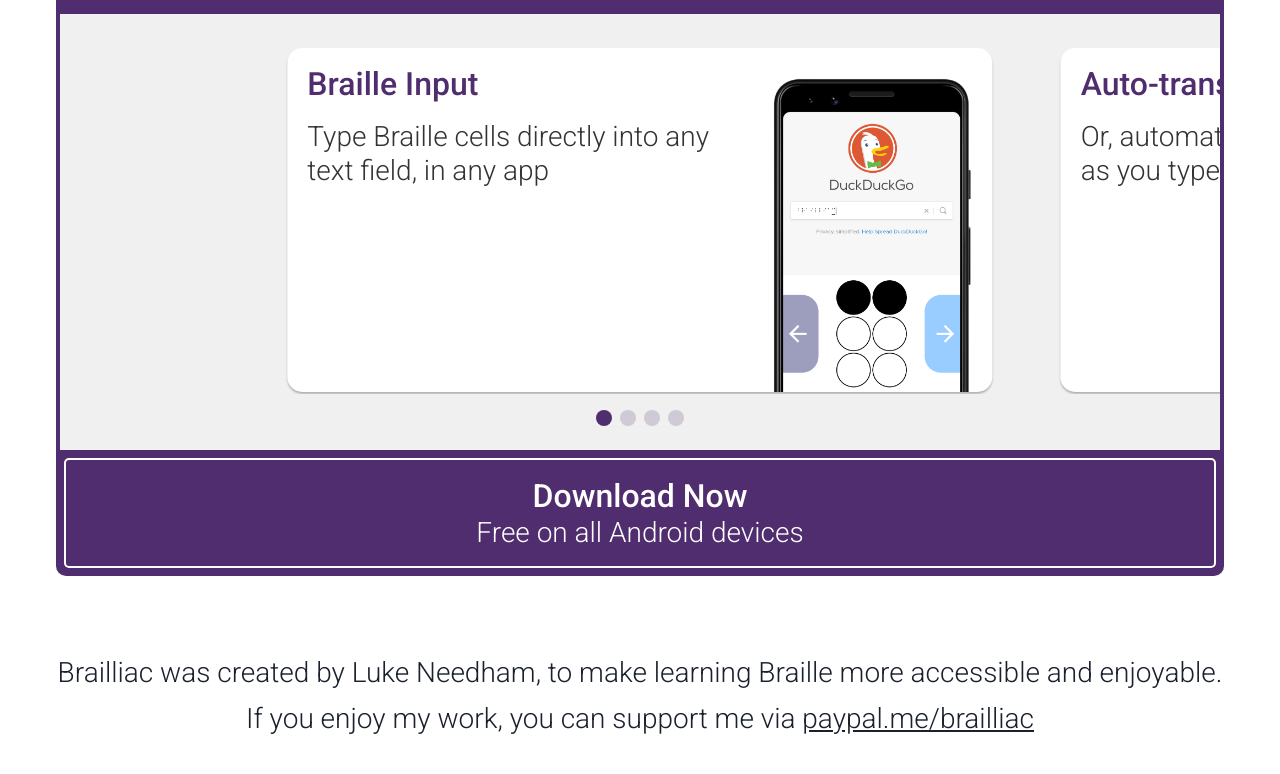
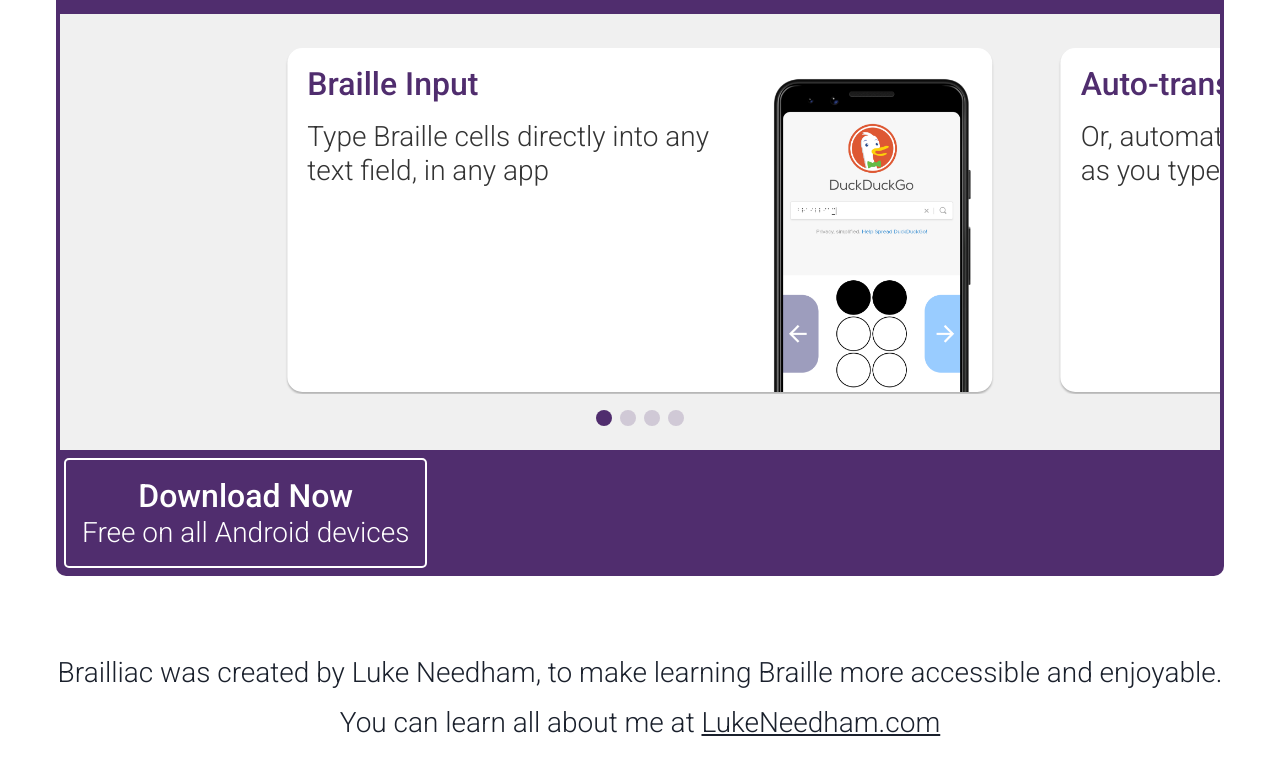
Before and after one commit to Brailliac/Brailliac-Website-Frontend, a Next.js app: page / in a window 1280 px wide. Shown: the part 1518-2292 px from the top of the page. Built offline with nearby package versions, Linux system fonts and the light colour scheme.

Commit message:
link to personal website

```diff
--- /dev/null
+++ b/src/presentation/common/Clickable.tsx
@@ -0,0 +1,7 @@
+import { useClickable } from "@chakra-ui/clickable"
+import { chakra } from "@chakra-ui/react"
+
+export const Clickable = (props: any) => {
+  const clickable = useClickable(props)
+  return <chakra.div cursor='pointer' display="inline-flex" {...clickable} />
+}
--- a/src/presentation/feature/home/IndexPage.tsx
+++ b/src/presentation/feature/home/IndexPage.tsx
@@ -4,8 +4,9 @@ import {HeroGraphic} from "./section/herographic/HeroGraphic";
 import {AppSpotlight} from "./section/appspotlight/AppSpotlight";
 import {AppItem} from "../../../domain/model/AppItem";
 import {getAppItems} from "../../../domain/content/appitem/getAppItems";
-import {openInNewTab} from "../../util/openInNewTab";
+import {openInNewTab} from "../../util/Window";
 import {ChevronIcon} from "../../common/icon/ChevronIcon";
+import {Clickable} from "../../common/Clickable";
 
 export const IndexPage = React.memo(indexPage)
 
@@ -23,6 +24,11 @@ function indexPage(): JSX.Element {
     function onDownloadClick(app: AppItem) {
         const link = app.playStoreUrl
         openInNewTab(link)
+    }
+
+    function openPersonalWebsite() {
+        const url = 'https://lukeneedham.com'
+        openInNewTab(url)
     }
 
     return (
@@ -47,8 +53,12 @@ function indexPage(): JSX.Element {
                     Brailliac was created by Luke Needham,
                     to make learning Braille more accessible and enjoyable.
                 </Text>
-                <Text textStyle={'content'} textAlign={'center'} marginTop={3}>
-                    If you enjoy my work, you can support me via <u><a href={'https://paypal.me/brailliac'} target="_blank">paypal.me/brailliac</a></u>
+                <Box h={4} />
+                <Text textStyle={'content'} textAlign={'center'}>
+                    You can learn all about me at{' '}
+                    <Clickable onClick={openPersonalWebsite} as='span' textStyle='content' textDecoration='underline'>
+                        LukeNeedham.com
+                    </Clickable>
                 </Text>
             </Flex>
             <Box h={16} />
--- a/src/presentation/feature/home/section/appspotlight/AppSpotlightFooter.tsx
+++ b/src/presentation/feature/home/section/appspotlight/AppSpotlightFooter.tsx
@@ -1,6 +1,6 @@
 import React from "react";
 import {Box, Flex, Text} from "@chakra-ui/react";
-import {useClickable} from "@chakra-ui/clickable";
+import {Clickable} from "../../../../common/Clickable";
 
 export const AppSpotlightFooter = React.memo(appSpotlightFooter)
 
@@ -11,11 +11,9 @@ interface Props {
 function appSpotlightFooter(props: Props): JSX.Element {
     const {onDownloadClick} = props;
 
-    const clickable = useClickable({onClick: onDownloadClick})
-
     return (
         <Box padding={2}>
-            <Box
+            <Clickable
                 borderColor={'white'}
                 borderWidth={2}
                 borderRadius={'5px'}
@@ -23,7 +21,7 @@ function appSpotlightFooter(props: Props): JSX.Element {
                 _hover={{
                     background: '#00000033',
                 }}
-                {...clickable}
+                onClick={onDownloadClick}
             >
                 <Flex direction={'column'}>
                     <Text textAlign={'center'} textColor={'white'} textStyle={'h3'}>
@@ -33,7 +31,7 @@ function appSpotlightFooter(props: Props): JSX.Element {
                         Free on all Android devices
                     </Text>
                 </Flex>
-            </Box>
+            </Clickable>
         </Box>
     )
 }
--- a/src/presentation/feature/home/section/appspotlight/body/PagerIndicator.tsx
+++ b/src/presentation/feature/home/section/appspotlight/body/PagerIndicator.tsx
@@ -1,6 +1,6 @@
 import React from "react";
 import {Box, Circle, HStack} from "@chakra-ui/react";
-import {useClickable} from "@chakra-ui/clickable";
+import {Clickable} from "../../../../../common/Clickable";
 
 export const PagerIndicator = React.memo(pagerIndicator)
 
@@ -18,21 +18,20 @@ function pagerIndicator(props: Props): JSX.Element {
 
     const indicators = [...new Array(numPages)].map((_, i) => {
         const opacity = i === currentPageIndex ? 1 : 0.2
-        const clickable = useClickable({onClick: onClick})
 
         function onClick() {
             onIndicatorClick(i)
         }
 
         return (
-            <Box {...clickable} padding={1} key={i}>
+            <Clickable onClick={onClick} padding={1} key={i}>
                 <Circle
                     w={indicatorSize}
                     h={indicatorSize}
                     bgColor={color}
                     opacity={opacity}
                 />
-            </Box>
+            </Clickable>
         )
     })
 
--- a/src/presentation/util/openInNewTab.ts
+++ b/src/presentation/util/Window.ts
@@ -1,3 +1,7 @@
+export function openInCurrentTab(url: string) {
+  window.open(url, '_self')
+}
+
 /**
  * Opens url in a new tab, while circumnavigating a security hole:
  * https://www.jitbit.com/alexblog/256-targetblank---the-most-underestimated-vulnerability-ever/
```
Also changed, not shown: 1 other file (tests, documents, lock files or other folders).
